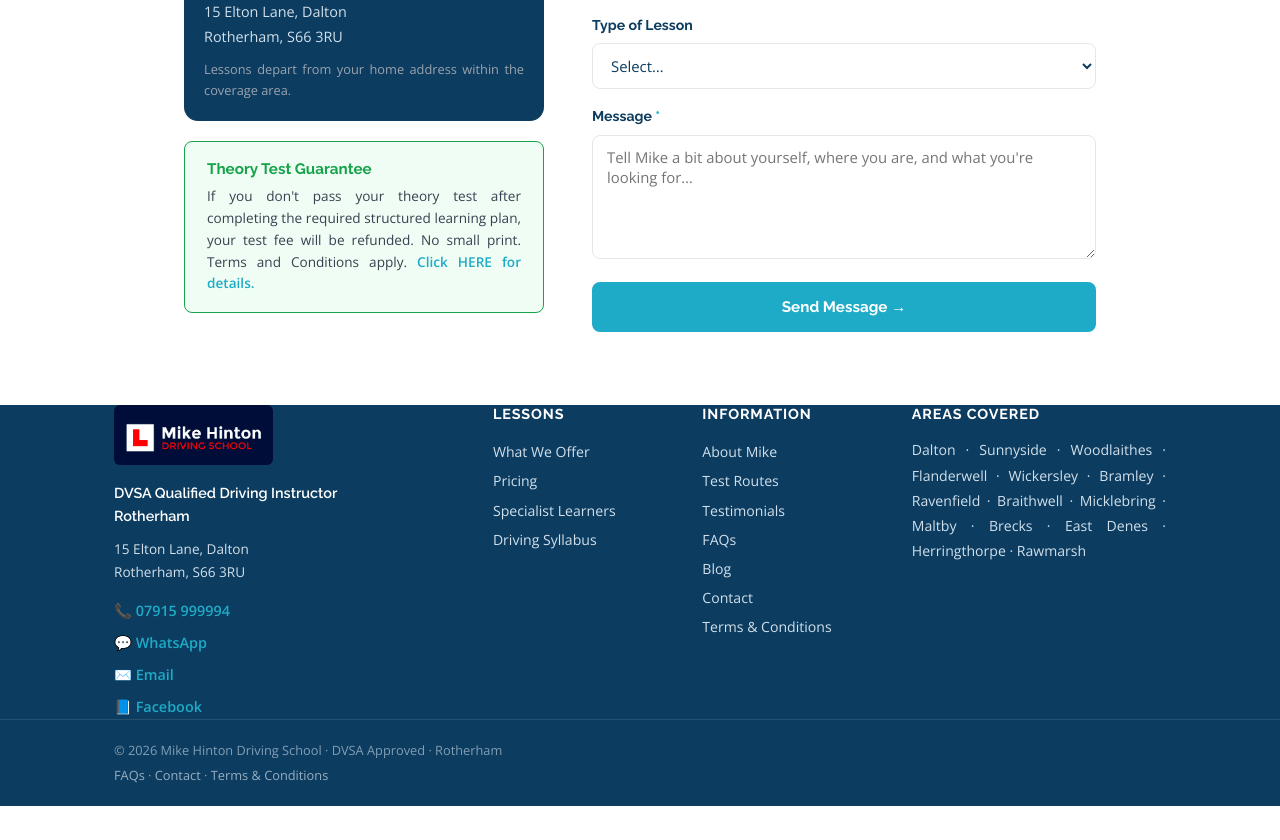
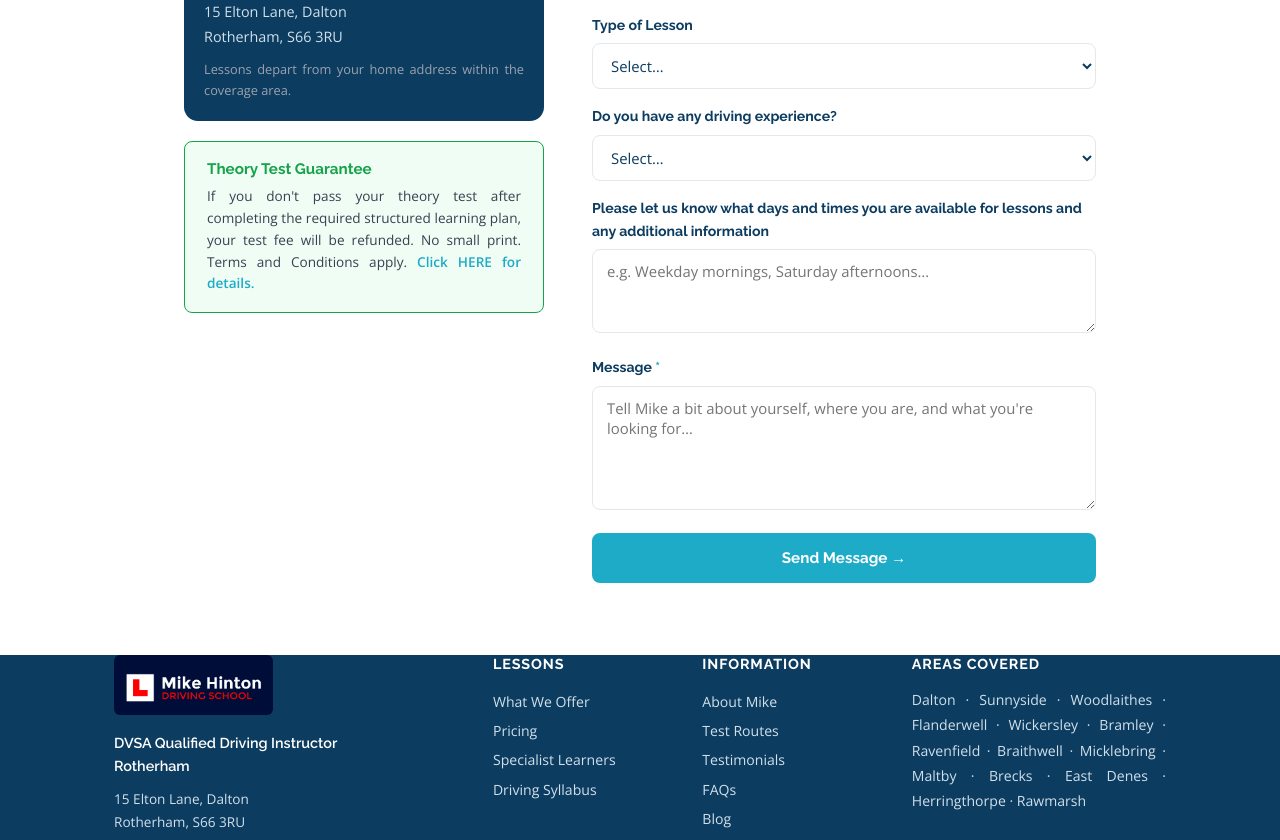
Before and after one commit to mikehinton-wq/mods-website, a React (Vite) app: page /contact in a window 1280 px wide. Shown: the part 805-1645 px from the top of the page. Before the commit the page ends 1611 px from the top, so only its background shows below. Built offline with nearby package versions, Linux system fonts and the light colour scheme.

Commit message:
Update site

```diff
--- a/src/pages/Contact.jsx
+++ b/src/pages/Contact.jsx
@@ -138,6 +138,46 @@ export default function Contact() {
 
                 <div>
                   <label style={{ display: 'block', fontFamily: 'Raleway', fontWeight: 700, fontSize: '0.88rem', color: 'var(--navy)', marginBottom: 6 }}>
+                    Do you have any driving experience?
+                  </label>
+                  <select
+                    name="experience"
+                    value={form.experience}
+                    onChange={handleChange}
+                    style={{
+                      width: '100%', padding: '11px 14px',
+                      border: '1.5px solid var(--grey-200)', borderRadius: 'var(--radius)',
+                      fontFamily: 'Open Sans', fontSize: '0.93rem', color: 'var(--navy)',
+                      background: 'white', outline: 'none',
+                    }}
+                  >
+                    <option value="">Select…</option>
+                    <option>Yes</option>
+                    <option>No</option>
+                  </select>
+                </div>
+
+                <div>
+                  <label style={{ display: 'block', fontFamily: 'Raleway', fontWeight: 700, fontSize: '0.88rem', color: 'var(--navy)', marginBottom: 6 }}>
+                    Please let us know what days and times you are available for lessons and any additional information
+                  </label>
+                  <textarea
+                    name="availability"
+                    rows={3}
+                    placeholder="e.g. Weekday mornings, Saturday afternoons…"
+                    value={form.availability}
+                    onChange={handleChange}
+                    style={{
+                      width: '100%', padding: '11px 14px',
+                      border: '1.5px solid var(--grey-200)', borderRadius: 'var(--radius)',
+                      fontFamily: 'Open Sans', fontSize: '0.93rem', color: 'var(--navy)',
+                      resize: 'vertical', outline: 'none',
+                    }}
+                  />
+                </div>
+
+                <div>
+                  <label style={{ display: 'block', fontFamily: 'Raleway', fontWeight: 700, fontSize: '0.88rem', color: 'var(--navy)', marginBottom: 6 }}>
                     Message <span style={{ color: 'var(--primary)' }}>*</span>
                   </label>
                   <textarea
```
